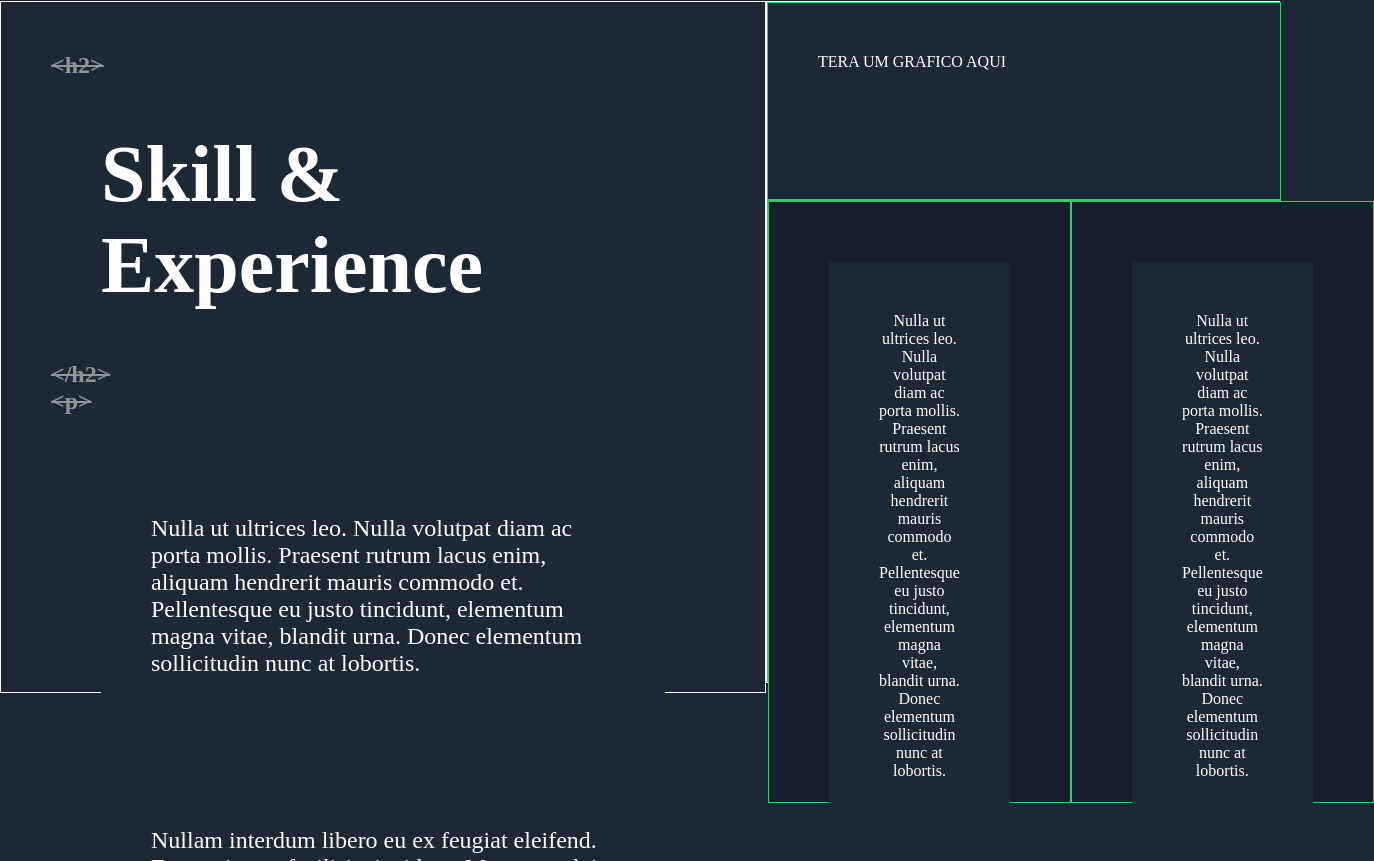
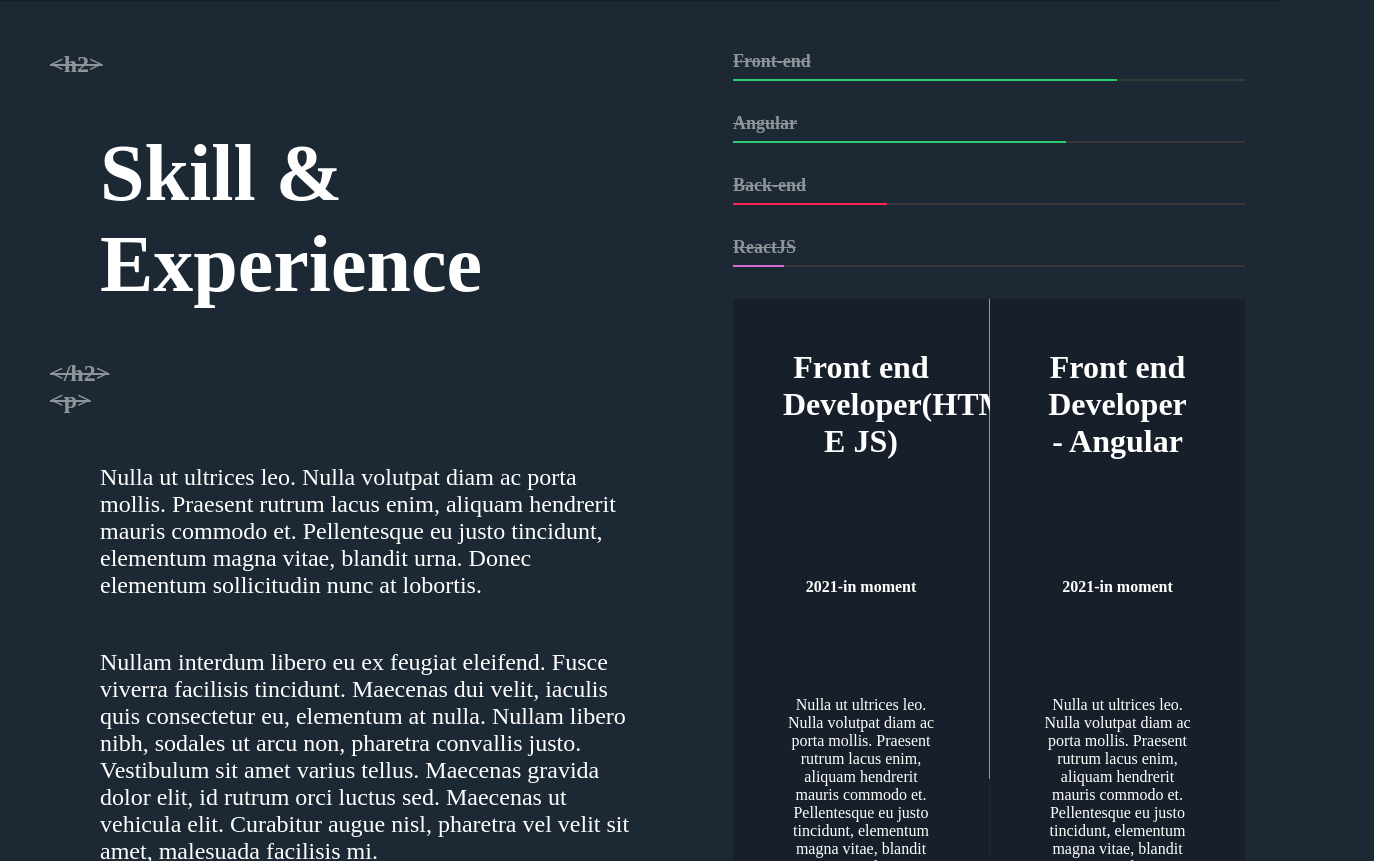
Before and after one commit to Marck45/MarckNewPage, an Angular app: page /myskills in a window 1280 px wide. Shown: the part 99-960 px from the top of the page, 1374 px wide, since content can reach past the window. Built offline with nearby package versions, Linux system fonts and the light colour scheme.

Commit message:
Atualização da aba Myskill

```diff
--- a/src/app/component/myskills/myskills.component.css
+++ b/src/app/component/myskills/myskills.component.css
@@ -20,7 +20,6 @@ span{
 /* configurando as skill text */
 
 .skills{
-    border: 1px solid #fff;
     height: 80vh;
     width: 60%;
     padding: 50px 50px 0px 50px;
@@ -46,14 +45,50 @@ span{
 }
 
 .skills p:hover{
-    color: #2ECC71;
-    text-decoration: underline;
+    -webkit-filter: drop-shadow(15px 10px 5px rgba(0,0,0,.5));
+    filter: drop-shadow(15px 10px 5px rgba(0,0,0,.5));
+}
+
+
+/* configurando grafico de com preenchimento */
+
+.skills-grafics{
+    padding-right: 35px;
+}
+
+.grafic{
+    padding: 50px 0px 0px 0px;
+}
+
+.chart {
+    margin-bottom: 2rem;
+}
+
+.chart span {
+    font-size: 18px;
+    font-family: font-file-82132;
+    margin-bottom: 7px;
+    display: block;
+}
+
+.chart footer {
+    background-color: #373737;
+    height: 2px;
+    width: 100%;
+}
+
+.chart footer div {
+    width: 0;
+    height: 100%;
+    background-color: #2ECC71;
+    -webkit-transition: width 1.3s ease-out;
+    -o-transition: width 1.3s ease-out;
+    transition: width 1.3s ease-out;
 }
 
 
 /* configurando graficos e experiencias */
 .skills-grafics{
-    border: 1px solid #fff;
     height: 85vh;
     width: 40%;
     display: flex;
@@ -63,29 +98,39 @@ span{
 }
 
 .grafic{
-    border: #2ECC71 1px solid;
+
     width: 100%;
     height: 40vh;
 }
 
 .experience{
-    border: #2ECC71 1px solid;
     width: 100%;
     height: 60vh;
     display: flex;
-    justify-content: flex-start;
-    align-items: flex-start;
+    justify-content: flex-end;
+    align-items: flex-end;
 }
+
+.experience:hover{
+    -webkit-filter: drop-shadow(15px 10px 5px rgba(0,0,0,.5));
+    filter: drop-shadow(15px 10px 5px rgba(0,0,0,.5));
+}
+
 
 .front, .back{
     width: 50%;
-    border: #2ECC71 1px solid;
     height: 100%;
     background-color: #17202A;
     text-align: center;
-    padding: 60px;
+    cursor: pointer;
+    transition: all 0.5s;
 }
 
-p{
+.front{
+    border-right: 1px solid #2ECC71;
+}
+
+.front p, .front h1, .front h4, .back p, .back h1, .back h4{
     padding: 50px;
+    background-color: #17202A;
 }
--- a/src/app/component/myskills/myskills.component.html
+++ b/src/app/component/myskills/myskills.component.html
@@ -1,39 +1,81 @@
 <main>
   <div class="page-inner">
     <div class="skills">
-        <span class="tags top-tags"> &lt;h2&gt; <br> </span>
+      <span class="tags top-tags"> &lt;h2&gt; <br /> </span>
       <h1>Skill & Experience</h1>
-        <span class="tags top-tags"> &lt;/h2&gt; <br> </span>
+      <span class="tags top-tags"> &lt;/h2&gt; <br /> </span>
 
-        <span class="tags top-tags"> &lt;p&gt; <br> </span>
-        <p>Nulla ut ultrices leo. Nulla volutpat diam ac porta mollis. Praesent rutrum lacus enim, aliquam hendrerit
-            mauris commodo et. Pellentesque eu justo tincidunt, elementum magna vitae, blandit urna. Donec elementum
-            sollicitudin nunc at lobortis. </p>
+      <span class="tags top-tags"> &lt;p&gt; <br /> </span>
+      <p>
+        Nulla ut ultrices leo. Nulla volutpat diam ac porta mollis. Praesent
+        rutrum lacus enim, aliquam hendrerit mauris commodo et. Pellentesque eu
+        justo tincidunt, elementum magna vitae, blandit urna. Donec elementum
+        sollicitudin nunc at lobortis.
+      </p>
 
-        <p> Nullam interdum libero eu ex feugiat eleifend. Fusce viverra facilisis
-            tincidunt. Maecenas dui velit, iaculis quis consectetur eu, elementum at nulla. Nullam libero nibh, sodales
-            ut arcu non, pharetra convallis justo. Vestibulum sit amet varius tellus. Maecenas gravida dolor elit, id
-            rutrum orci luctus sed. Maecenas ut vehicula elit. Curabitur augue nisl, pharetra vel velit sit amet,
-            malesuada facilisis mi.</p>
-        <span class="tags top-tags"> &lt;/p&gt; <br> </span>
+      <p>
+        Nullam interdum libero eu ex feugiat eleifend. Fusce viverra facilisis
+        tincidunt. Maecenas dui velit, iaculis quis consectetur eu, elementum at
+        nulla. Nullam libero nibh, sodales ut arcu non, pharetra convallis
+        justo. Vestibulum sit amet varius tellus. Maecenas gravida dolor elit,
+        id rutrum orci luctus sed. Maecenas ut vehicula elit. Curabitur augue
+        nisl, pharetra vel velit sit amet, malesuada facilisis mi.
+      </p>
+      <span class="tags top-tags"> &lt;/p&gt; <br /> </span>
     </div>
     <div class="skills-grafics">
       <div class="grafic">
-            <p>TERA UM GRAFICO AQUI</p>
+        <div class="chart">
+          <span>Front-end</span>
+          <footer><div data-width="75%" style="width: 75%"></div></footer>
+        </div>
+        <div class="chart">
+            <span>Angular</span>
+            <footer><div data-width="65%" style="width: 65%"></div></footer>
+          </div>
+        <div class="chart">
+          <span>Back-end</span>
+          <footer>
+            <div
+              data-width="30%"
+              style="background: rgb(255, 34, 83); width: 30%"
+            ></div>
+          </footer>
+        </div>
+        <div class="chart">
+          <span>ReactJS</span>
+          <footer>
+            <div
+              data-width="10%"
+              style="background: rgb(210, 108, 213); width: 10%"
+            ></div>
+          </footer>
+        </div>
       </div>
       <div class="experience">
         <div class="front">
-                <p>Nulla ut ultrices leo. Nulla volutpat diam ac porta mollis. Praesent rutrum lacus enim, aliquam hendrerit
-                    mauris commodo et. Pellentesque eu justo tincidunt, elementum magna vitae, blandit urna. Donec elementum
-                    sollicitudin nunc at lobortis. </p>
+          <h1>Front end Developer(HTML E JS)</h1>
+          <br />
+          <h4>2021-in moment</h4>
+          <p>
+            Nulla ut ultrices leo. Nulla volutpat diam ac porta mollis. Praesent
+            rutrum lacus enim, aliquam hendrerit mauris commodo et. Pellentesque
+            eu justo tincidunt, elementum magna vitae, blandit urna. Donec
+            elementum sollicitudin nunc at lobortis.
+          </p>
         </div>
         <div class="back">
-                <p>Nulla ut ultrices leo. Nulla volutpat diam ac porta mollis. Praesent rutrum lacus enim, aliquam hendrerit
-                    mauris commodo et. Pellentesque eu justo tincidunt, elementum magna vitae, blandit urna. Donec elementum
-                    sollicitudin nunc at lobortis. </p>
+          <h1>Front end Developer - Angular</h1>
+          <br />
+          <h4>2021-in moment</h4>
+          <p>
+            Nulla ut ultrices leo. Nulla volutpat diam ac porta mollis. Praesent
+            rutrum lacus enim, aliquam hendrerit mauris commodo et. Pellentesque
+            eu justo tincidunt, elementum magna vitae, blandit urna. Donec
+            elementum sollicitudin nunc at lobortis.
+          </p>
         </div>
       </div>
-
     </div>
   </div>
 </main>
```
Lines whose indentation alone changed are shown as unchanged.
